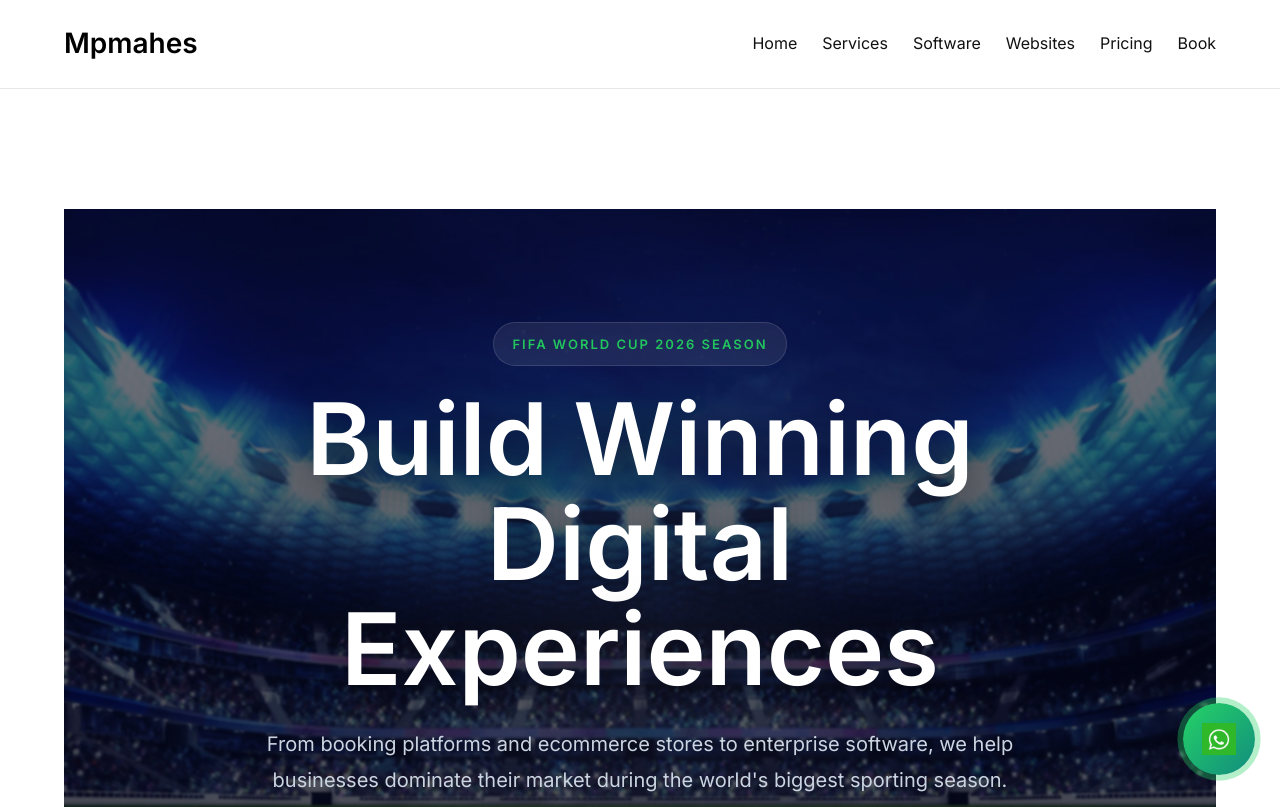
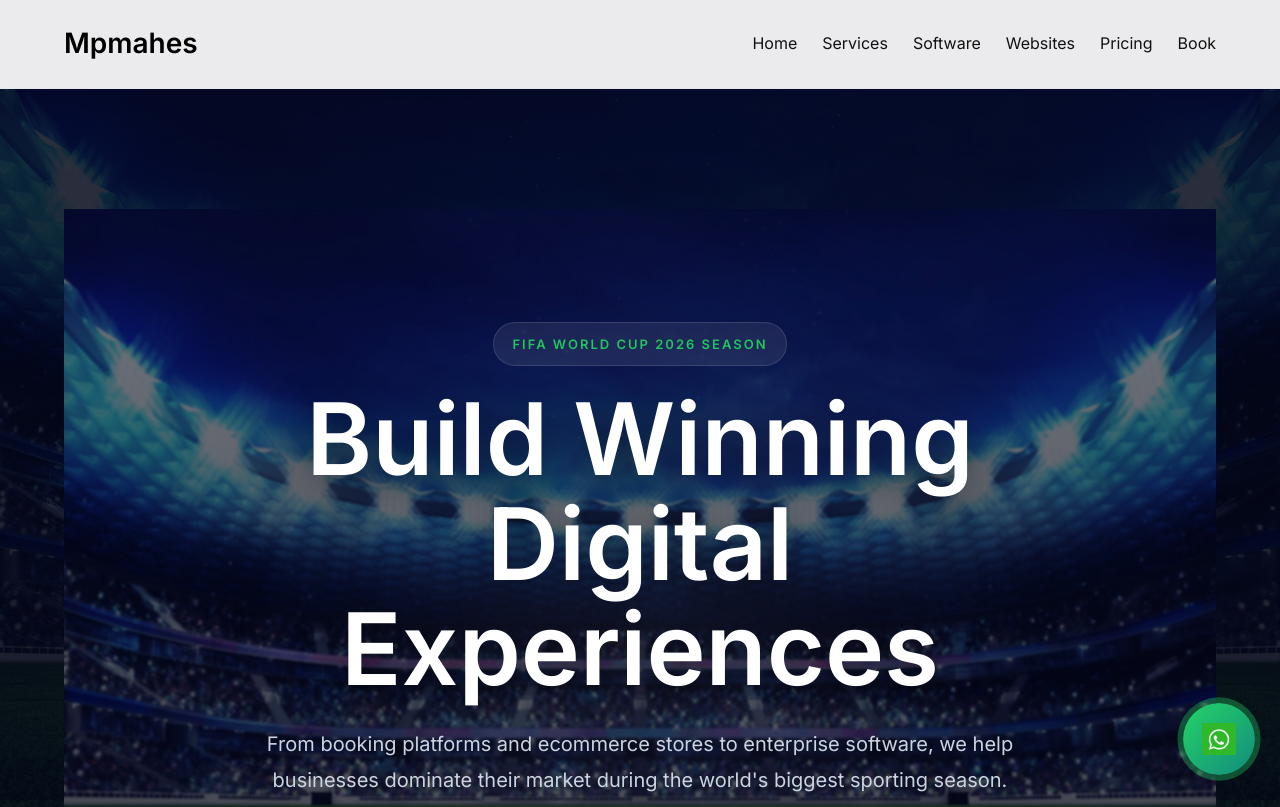
Before and after one commit to developeraiweb-beep/mpmahes-consulting, a plain HTML site: page index.html in a window 1280 px wide. Shown: the top 807 px of the page. Drawn offline with Linux system fonts and the light colour scheme; files whose address does not match are found by name.

Commit message:
Added World Cup stadium background image

```diff
--- a/Style.css
+++ b/Style.css
@@ -2073,3 +2073,29 @@ details li{
     background-position:center;
     background-attachment:fixed;
 }
+
+/* ==========================================
+   GLOBAL CINEMATIC BACKGROUND
+========================================== */
+
+body{
+    margin:0;
+    padding:0;
+
+    font-family:'Inter',sans-serif;
+    color:var(--text);
+
+    background:
+    linear-gradient(
+        rgba(2,6,23,0.82),
+        rgba(2,6,23,0.90)
+    ),
+    url("images/worldcup-stadium.jpg");
+
+    background-size:cover;
+    background-position:center;
+    background-repeat:no-repeat;
+    background-attachment:fixed;
+
+    overflow-x:hidden;
+}
```
